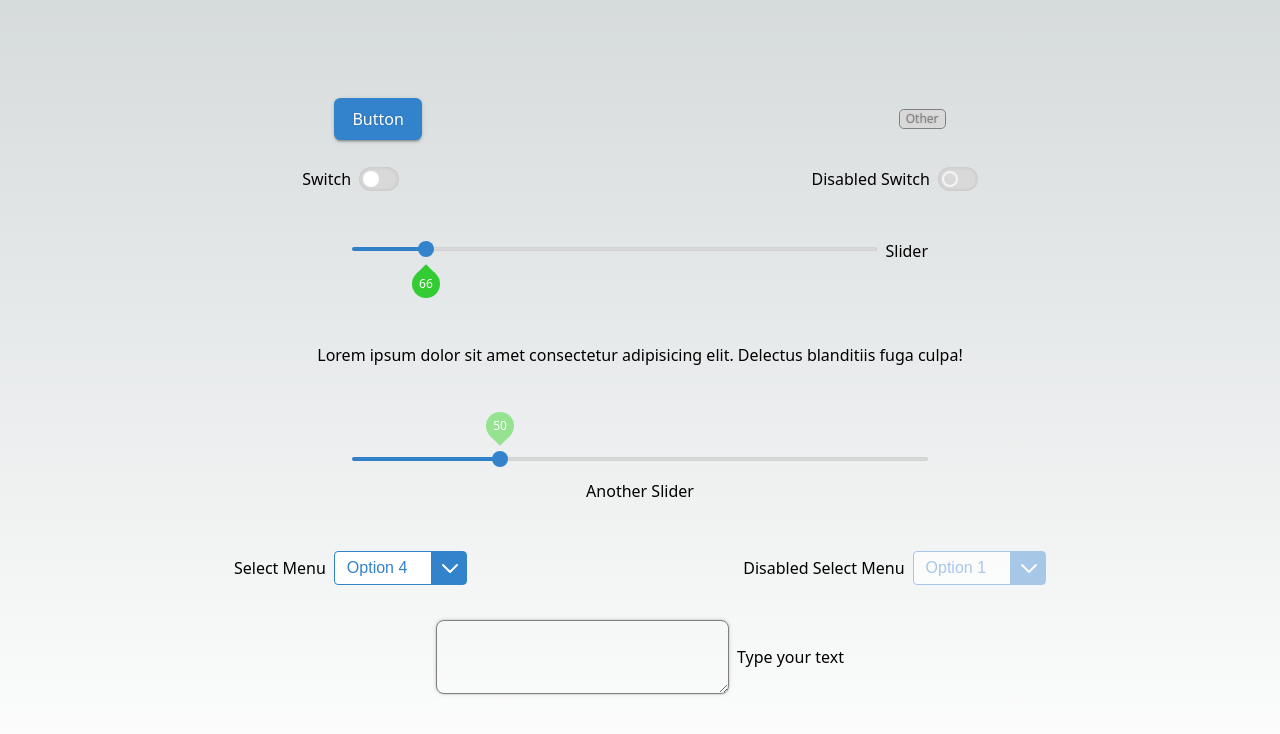
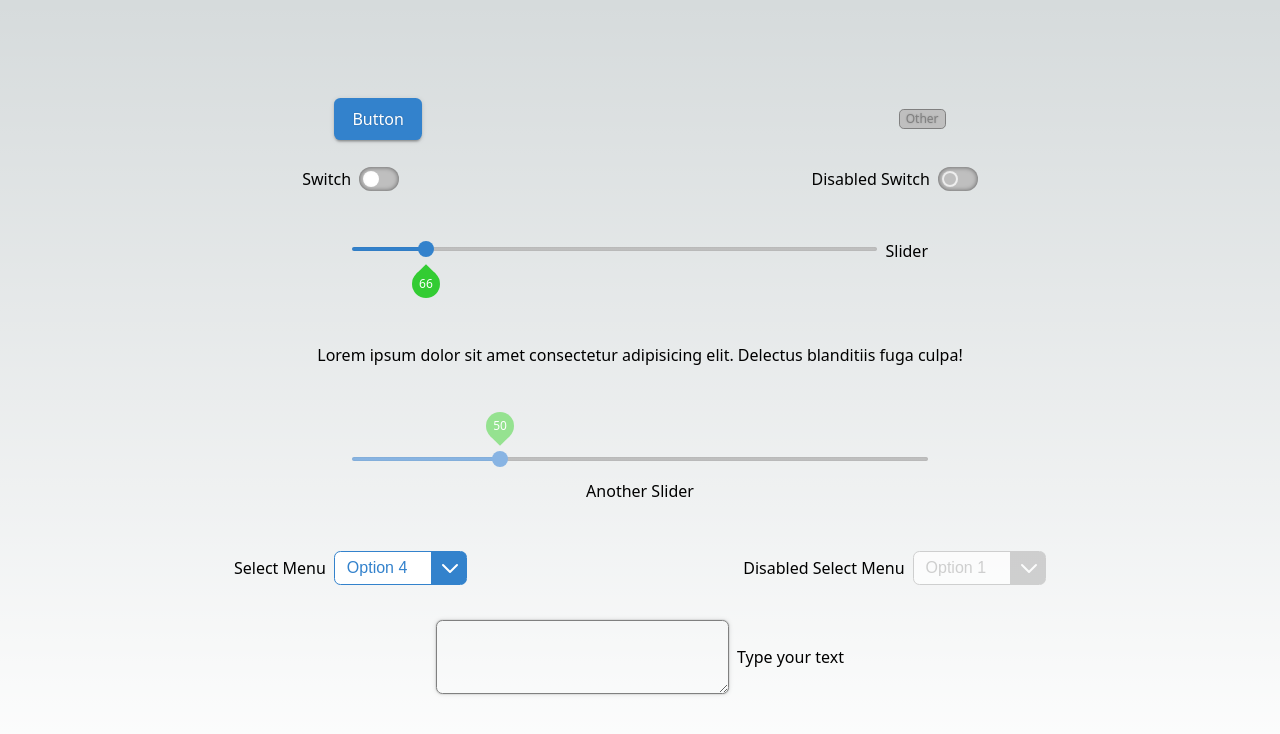
Before and after one commit to AlainGourves/nextjs-components, a Next.js app: page /about in a window 1280 px wide. Shown: the top 734 px of the page. Built offline with nearby package versions, Linux system fonts and the light colour scheme.

Commit message:
various css

```diff
--- a/src/app/components/button/button.module.scss
+++ b/src/app/components/button/button.module.scss
@@ -19,7 +19,7 @@
     margin-block: 2px;
     // inivisible border
     border: solid 2px transparent;
-    border-radius: .4em;
+    border-radius: var(--bdr-radius);
     padding: .5em 1em;
     color: #fff;
     background-color: var(--clr-active);
--- a/src/app/components/component-global.scss
+++ b/src/app/components/component-global.scss
@@ -10,10 +10,6 @@ $clr-active: hsl($h, $s, $l);
 $h-secondary: 120;
 $clr-secondary: hsl($h-secondary, $s, $l);
 
-
-$outline-fallback: color.mix(hsl($h, $s, $l), white, 50%);
-$outline-fallback-dark: color.mix(hsl($h, $s, $l), white, 75%);
-
 // for naming different shades
 $shades: ( 50, 100, 200, 300, 400, 500, 600, 700, 800, 900, 950);
 
@@ -22,12 +18,12 @@ $shades: ( 50, 100, 200, 300, 400, 500, 600, 700, 800, 900, 950);
     // ----------------------------- Colors
     // NB: Sass require SassScript expressions in custom property values to be written within interpolation.
     // cf. https://sass-lang.com/documentation/breaking-changes/css-vars/
-    --clr: hsl(#{$h} #{$s} #{$l}); // Primary color
+    // --clr: hsl(#{$h} #{$s} #{$l}); // TODO deleatur ?
     --h: #{$h};
     --s: #{$s};
     --l: #{$l};
     --hsl: var(--h) var(--s) var(--l);
-    --clr-active: hsl(var(--hsl));
+    --clr-active: hsl(var(--hsl)); // Primary color
     --h-secondary: #{$h-secondary};
     --clr-secondary: hsl(var(--h-secondary) var(--s) var(--l));
 
@@ -60,24 +56,26 @@ $shades: ( 50, 100, 200, 300, 400, 500, 600, 700, 800, 900, 950);
     }
 
     --clr-inactive-bdr: hsl(0 0% 50%);
-    --clr-inactive-bg: hsl(0 0% 85%);
-    --outline-width: .25em; // "fake" outline's width (box-shadow in fact)
+    --clr-inactive-bg: hsl(0 0% 75%);
+    --outline-width: .25rem; // "fake" outline's width (box-shadow in fact)
     --clr-highlight: hsl(var(--hsl) / .25);
 
     --clr-outline: var(--clr-active-200);
+
+    --bdr-radius: .4em;
 
 
     @media (prefers-color-scheme: dark) {
         --clr-active: hsl(var(--h) var(--s) calc(var(--l) - 15%));
         --clr-inactive-bg: hsl(0 0% 35%);
         --clr-highlight: hsl(0 0% 100% / .33);
-        --clr-outline: var(--clr-active-800);
+        --clr-outline: var(--clr-active-300);
     }
 }
 
 .agf-component {
     // ----------------------------- Animation
-    --anim-dur: .2s;
+    --anim-dur: .25s;
     --anim-fn: ease-out;
 
     &:is(button),
@@ -93,6 +91,11 @@ $shades: ( 50, 100, 200, 300, 400, 500, 600, 700, 800, 900, 950);
             box-shadow: 0 0 0 var(--outline-width) var(--clr-outline);
             outline-width: 0;
         }
+    }
+
+    &:not(:disabled):hover,
+    & :not(:disabled):hover {
+        cursor: pointer;
     }
 
     &> :not(:disabled):is(:read-write):hover {
@@ -119,6 +122,6 @@ $shades: ( 50, 100, 200, 300, 400, 500, 600, 700, 800, 900, 950);
 
 @media (prefers-reduced-motion: reduce) {
     .agf-component {
-        --anim-dur: 0; // no transition
+        --anim-dur: 0 !important; // no transition
     }
 }
--- a/src/app/components/select/select.module.scss
+++ b/src/app/components/select/select.module.scss
@@ -14,7 +14,7 @@
         min-width: 15ch;
         max-width: 30ch;
         border: 1px solid var(--clr-active);
-        border-radius: .25em;
+        border-radius: var(--bdr-radius);
         background: #fff;
         background-image:
         var(--__arrow),
@@ -38,9 +38,9 @@
         &:disabled{
             background-image:
             var(--__arrow),
-            linear-gradient(90deg, transparent 0 calc(100% - var(--__arrow-size)), var(--clr-active-300) 0);
-            border-color: var(--clr-active-300);
-            color: var(--clr-active-300);
+            linear-gradient(90deg, transparent 0 calc(100% - var(--__arrow-size)), var(--clr-inactive-bg) 0);
+            border-color: var(--clr-inactive-bg);
+            color: var(--clr-inactive-bg);
         }
     }
 }
--- a/src/app/components/slider/slider.module.scss
+++ b/src/app/components/slider/slider.module.scss
@@ -4,7 +4,6 @@
 // --slider-value: must be updated by JS !! (& be unitless !!!)
 
 @mixin track() {
-    --__bg-clr: var(--clr-active-500);
     box-sizing: border-box;
     border: none;
     border-radius: calc(var(--track-height) / 2);
@@ -17,7 +16,6 @@
 }
 
 @mixin thumb() {
-    --__bg-clr: var(--clr-active-500);
     box-sizing: border-box;
     border: none;
     inline-size: var(--thumb-size);
@@ -32,14 +30,15 @@
     --thumb-size: 1rem;
     --track-height: calc(var(--thumb-size) / 4);
     --highlight-size: 0;
-    --output-clr: var(--clr-secondary-500);
-    --output-clr-dark: var(--clr-secondary-700);
+    --__bg-clr: var(--clr-active);
 
     // ----------------------------- Layout
     display: flex;
     align-items: center;
     justify-content: flex-end;
     gap: .5rem; // distance between Swith & Label
+
+    transition: box-shadow var(--anim-dur) var(--anim-fn);
 
     // Reserve space for the output when present
     &:not([class~='label-under']):has(output) {
@@ -110,37 +109,22 @@
         }
 
         &:disabled {
-            --__bg-clr: var(--clr-active-200);
+            --__bg-clr: var(--clr-active-300);
+            @media (prefers-color-scheme: dark) {
+                --__bg-clr: var(--clr-active-600);
+            }
         }
-        // &:disabled::-webkit-slider-runnable-track {
-        //     --__bg-clr: var(--clr-outline);
-        // }
-
-        // &:disabled::-moz-range-track {
-        //     --__bg-clr: var(--clr-outline);
-        // }
-
-        // &:disabled::-ms-track {
-        //     --__bg-clr: var(--clr-outline);
-        // }
-
-        // &:disabled::-webkit-slider-thumb {
-        //     --__bg-clr: var(--clr-outline);
-        // }
-
-        // &:disabled::-moz-range-thumb {
-        //     --__bg-clr: var(--clr-outline);
-        // }
-
-        // &:disabled::-ms-thumb {
-        //     --__bg-clr: var(--clr-outline);
-        // }
     }
 
     // Output -----------------------------
     & output {
         --__radius: .875rem;
-        --__bg-color: var(--output-clr);
+        --__bg-color: var(--clr-secondary-500);
+
+        @media (prefers-color-scheme: dark) {
+            --__bg-color: var(--clr-secondary-700);
+        }
+
         background: var(--__bg-color);
         width: calc(var(--__radius) * 2);
         aspect-ratio: 1;
@@ -159,10 +143,6 @@
         text-align: center;
         color: #fff;
         z-index: -1; // output remains under hover highlight
-
-        @media (prefers-color-scheme: dark) {
-            --__bg-color: var(--output-clr-dark);
-        }
 
         &:before {
             // conic gradient for the arrow
--- a/src/app/components/switch/switch.module.scss
+++ b/src/app/components/switch/switch.module.scss
@@ -38,7 +38,6 @@
         box-sizing: content-box;
 
         background-color: var(--clr-inactive-bg);
-        box-shadow: 0 0 4px rgba(0, 0, 0, .125) inset;
 
         flex-shrink: 0; // flex item can't shrink, space is preserved for the switch
         display: grid;
@@ -46,6 +45,7 @@
         grid: [track] 1fr / [track] 1fr;
 
         transition: all var(--anim-dur) var(--anim-fn);
+        position: relative;
 
         // THUMB -------
         &::before {
@@ -62,9 +62,22 @@
             transition: inherit;
         }
 
+        &::after{
+            // Can't put the inset box-shadow on the checkbox itself -> transition doesn't work from inset box-shadow to exterior one (for the pseudo outline of :focus-within)
+            content: '';
+            inline-size: var(--track-size);
+            block-size: var(--thumb-size);
+            padding: var(--track-padding);
+            position: absolute;
+            top: 0;
+            left: 0;
+            border-radius: var(--track-size);
+            box-shadow: 0 0 .3rem #0008 inset;
+        }
+
         &:checked {
             --thumb-position: calc(var(--track-size) - 100%);
-            background-color: var(--clr-active); // TODO checked track bg color
+            background-color: var(--clr-active);
         }
 
         &:disabled {
@@ -89,10 +102,3 @@
     user-select: none; // label's text is not selectable
     -webkit-tap-highlight-color: transparent;
 }
-
-
-@media (prefers-reduced-motion: reduce) {
-    .switch {
-        --anim-dur: 0; // no transition
-    }
-}
--- a/src/app/components/textfield/textfield.module.scss
+++ b/src/app/components/textfield/textfield.module.scss
@@ -30,7 +30,7 @@
         line-height: var(--__line-height);
         padding: var(--__padding-block) var(--__padding-inline);
         border: 1px solid var(--clr-inactive-bdr);
-        border-radius: .5rem;
+        border-radius: var(--bdr-radius);
         background: transparent;
         min-height: calc(var(--__nb-lines) * var(--__line-height) * 1em + 2 * var(--__padding-block));
         min-width: 32ch;
```
